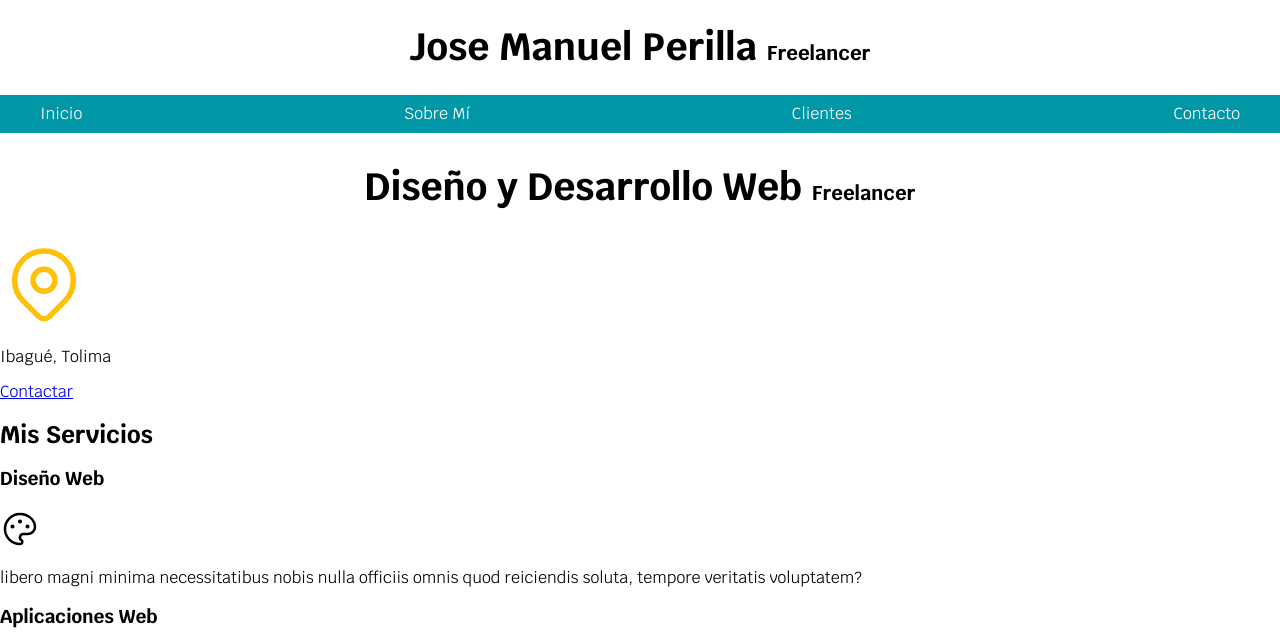
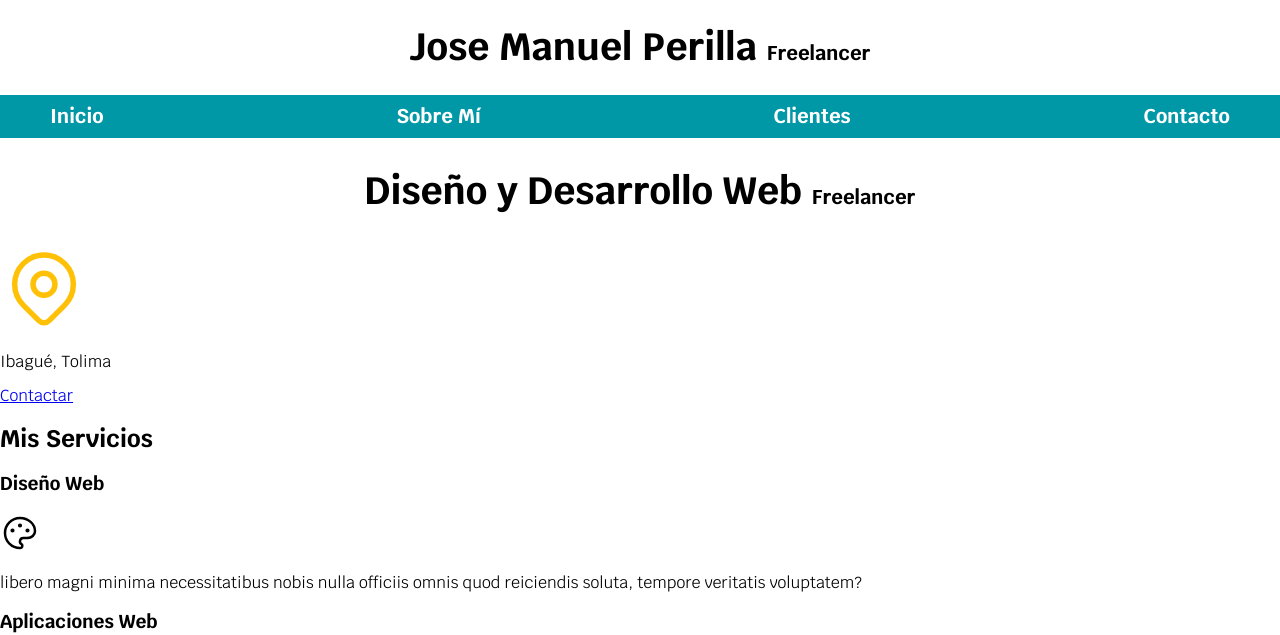
Before and after one commit to Nagumin/freelancer_inicio, a plain HTML site: page index.html in a window 1280 px wide. Shown: the top 635 px of the page. Drawn offline with Linux system fonts and the light colour scheme.

Commit message:
Añadiendo media queries

```diff
--- a/css/styles.css
+++ b/css/styles.css
@@ -18,27 +18,36 @@ body{
     text-align: center;
     font-size: 3.8rem;
 }
-
 .titulo span {
     font-size: 2rem;
 }
-
 .contenedor {
     width: 120rem;
     margin: 0 auto;
 }
-
 .nav-bg{
     background-color: var(--secundario);
 }
-
 .navegacion-principal {
-    padding: 1rem;
     display: flex;
-    justify-content: space-between;
+    flex-direction: column;
 }
-
+@media (min-width: 768px) {
+    .navegacion-principal {
+        flex-direction: row;
+        justify-content: space-between;
+    }
+}
 .navegacion-principal a {
+    display: block;
+    text-align: center;
     color: var(--blanco);
     text-decoration: none;
+    font-size: 2rem;
+    font-weight: 700;
+    padding: 1rem;
 }
+.navegacion-principal a:hover{
+    background-color: var(--primario);
+    color: var(--oscuro);
+}
```
